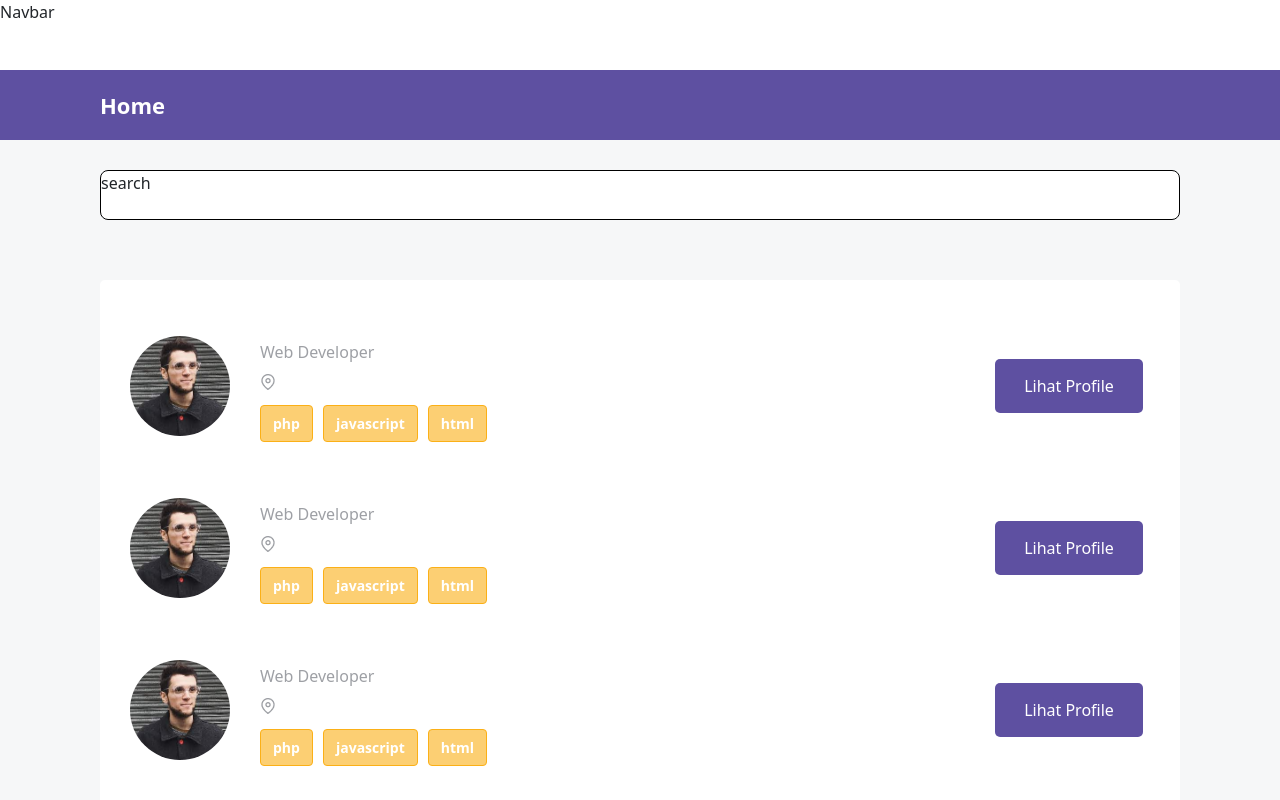
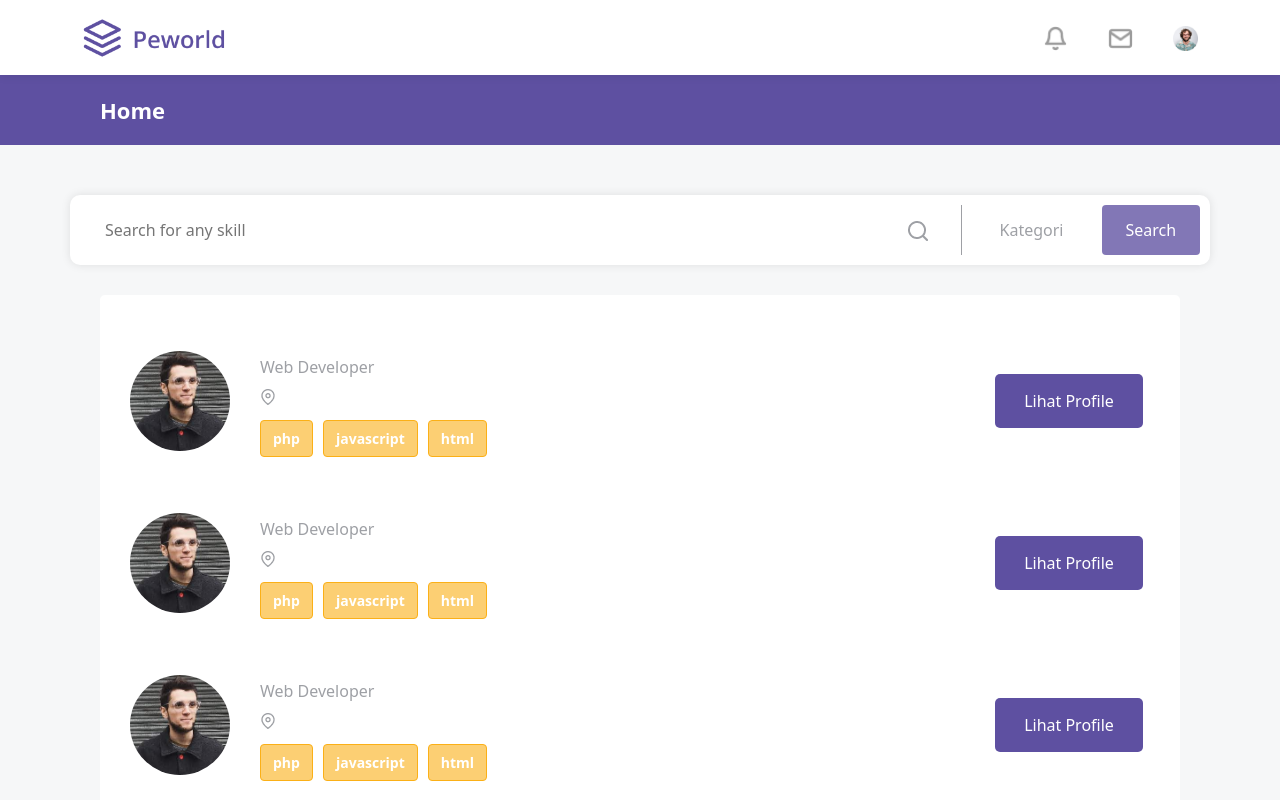
Before and after one commit to fwzfrds/hire-job-fe, a React (Create React App) app: page /recruiter/home in a window 1280 px wide. Shown: the top 800 px of the page. Built offline with nearby package versions, Linux system fonts and the light colour scheme.

Commit message:
Edit warna background di searchbar

```diff
--- a/src/components/module/searchbar.js
+++ b/src/components/module/searchbar.js
@@ -21,7 +21,8 @@ const Searchbar = () => {
         borderRadius: '10px',
         marginTop: '50px',
         padding: '10px',
-        boxShadow: '0 0 10px rgba(0, 0, 0, 0.1)'
+        boxShadow: '0 0 10px rgba(0, 0, 0, 0.1)',
+        background: 'white'
         }}>
         <Input
         type='text'
--- a/src/pages/recruiter/home/HomeRecruiter.js
+++ b/src/pages/recruiter/home/HomeRecruiter.js
@@ -5,6 +5,8 @@ import styles from './HomeRecruiter.module.css'
 import { getUser } from '../../../config/redux/actions/userAction'
 import { useDispatch, useSelector } from 'react-redux'
 import Loading from '../../../components/base/loading/Loading'
+import Navbar from '../../../components/module/navbar'
+import Searchbar from '../../../components/module/searchbar'
 
 const HomeRecruiter = () => {
 
@@ -21,7 +23,7 @@ const HomeRecruiter = () => {
 
     return (
         <div className={`${styles['home-container']}`}>
-            <nav
+            {/* <nav
                 style={{
                     width: '100%',
                     height: 70,
@@ -33,15 +35,17 @@ const HomeRecruiter = () => {
                 }}
             >
                 Navbar
-            </nav>
+            </nav> */}
+            <Navbar />
             <div className={`${styles.header}`}>
                 <h3 className={`${styles['header-title']}`}>Home</h3>
             </div>
-            <div className={`${styles['search-container']}`}>
+            {/* <div className={`${styles['search-container']}`}>
                 <div className={`${styles.search}`}>
                     search
                 </div>
-            </div>
+            </div> */}
+            <Searchbar />
             <div className={`${styles['cards-container']}`}>
                 {/* {isLoading === true ? <Loading /> : users.map(user => {
                     return (
```
